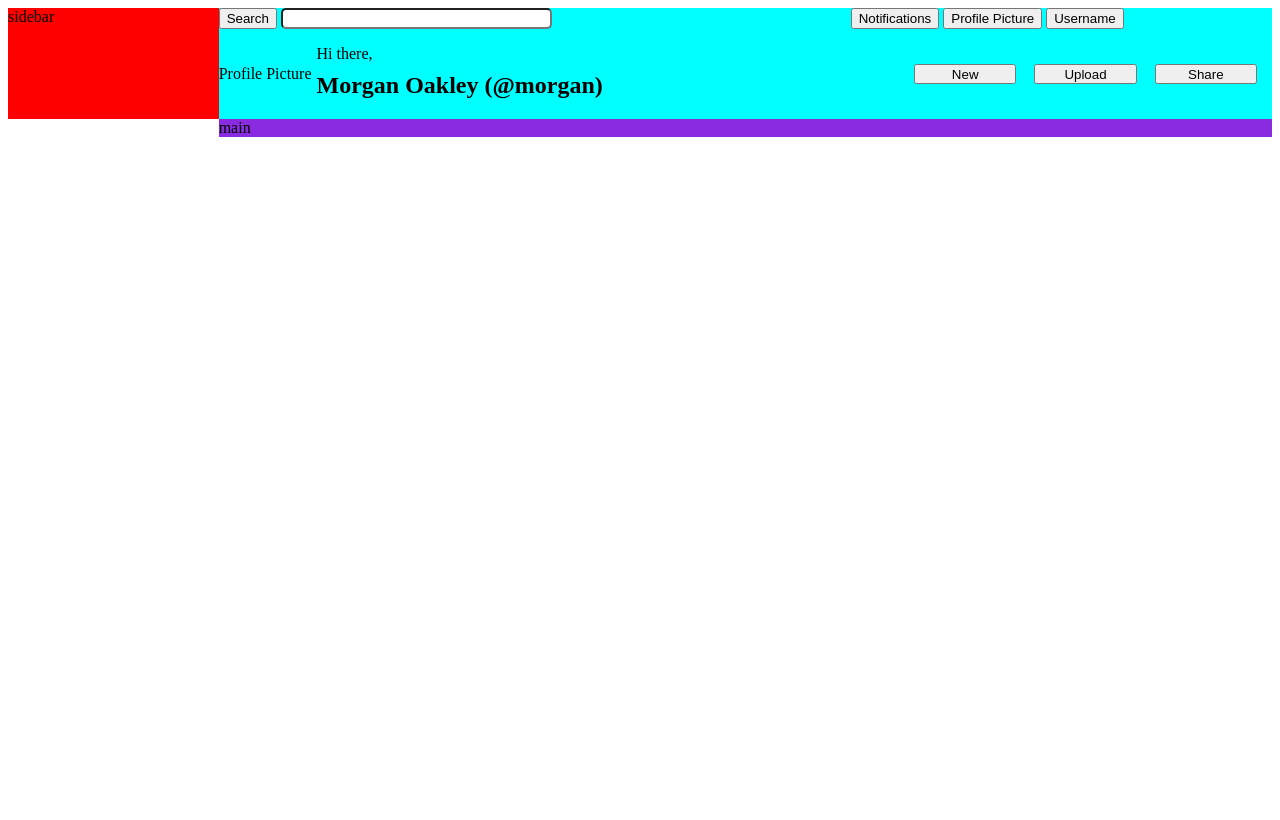
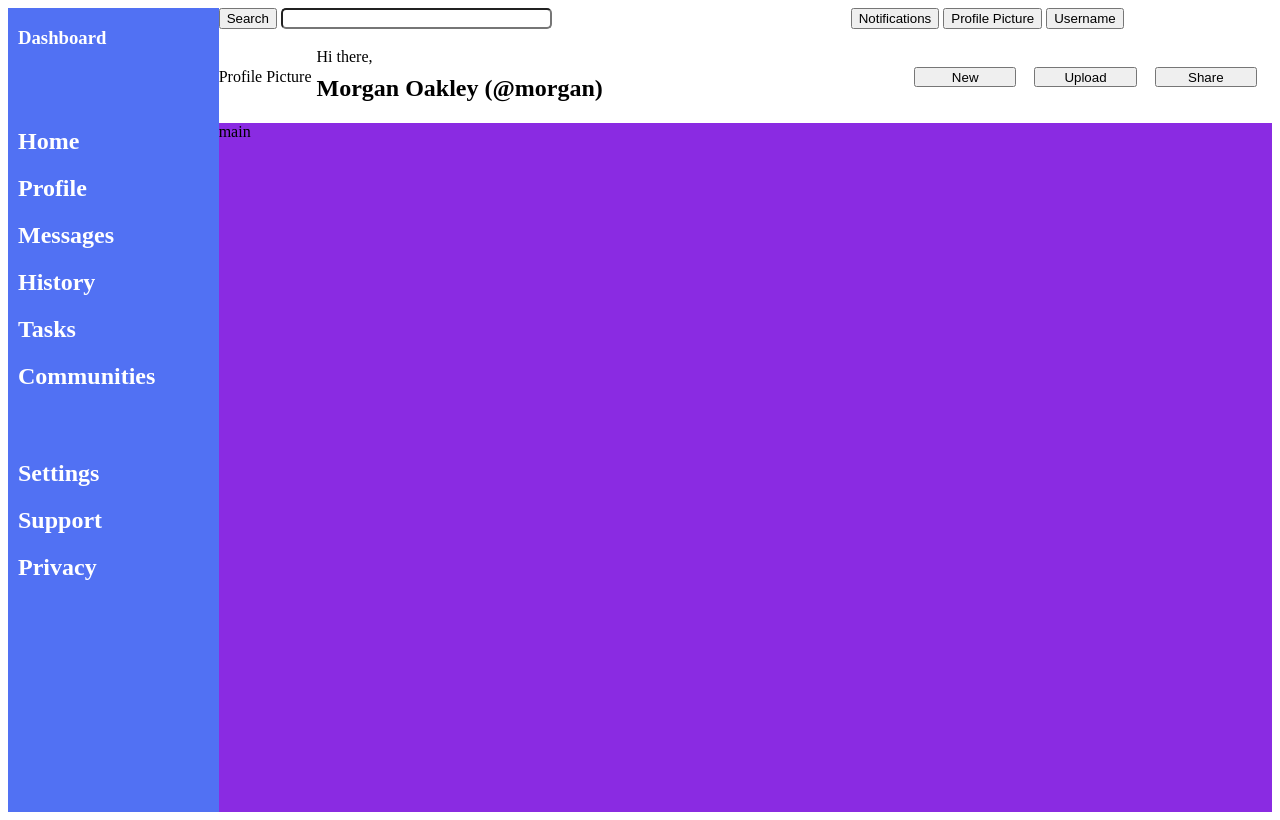
Before and after one commit to rafay-sandhu/admin-dashboard, a plain HTML site: page index.html in a window 1280 px wide. Drawn offline with Linux system fonts and the light colour scheme.

Commit message:
Create basic skeleton of sidebar.

```diff
--- a/index.html
+++ b/index.html
@@ -7,7 +7,24 @@
     <link href="main.css" rel="stylesheet">
 </head>
 <body>
-    <aside id="sidebar">sidebar</aside>
+    <aside id="sidebar">
+        <section>
+            <h1>Dashboard</h1>
+        </section>
+        <section>
+            <h2>Home</h2>
+            <h2>Profile</h2>
+            <h2>Messages</h2>
+            <h2>History</h2>
+            <h2>Tasks</h2>
+            <h2>Communities</h2>
+        </section>
+        <section>
+            <h2>Settings</h2>
+            <h2>Support</h2>
+            <h2>Privacy</h2>
+        </section>
+    </aside>
     <header>
         <form>
             <button id="search-button" type="submit">Search</button>
--- a/main.css
+++ b/main.css
@@ -1,24 +1,15 @@
 body{
     display: grid;
     grid-template-columns: 1fr 5fr;
+    grid-template-rows: 1fr 6fr;
 }
 
 header{
-    background-color: aqua;
+    background-color: white;
     grid-column: 2/3;
     display: grid;
     grid-template-columns: 1fr 1fr;
     grid-template-rows: auto auto;
-}
-
-main{
-    background-color: blueviolet;
-    grid-column: 2/3;
-}
-
-aside{
-    background-color: red;
-    grid-column: 1/2;
 }
 
 input{
@@ -82,3 +73,27 @@ form{
     flex: 0 1 20%;
     height: 20px;
 }
+
+main{
+    background-color: blueviolet;
+    grid-column: 2/3;
+}
+
+aside{
+    background-color: rgb(81, 113, 243);
+    grid-column: 1/2;
+    grid-row: 1/3;
+    color: white;
+    font-weight: bold;
+    display: grid;
+    grid-template-columns: 1fr;
+    grid-template-rows: 1fr 3fr 4fr;
+}
+
+aside section{
+    padding-left: 10px;
+}
+
+aside section:last-of-type{
+    padding-top: 30px;
+}
```
Also changed, not shown: dashboard-project.png (added).
